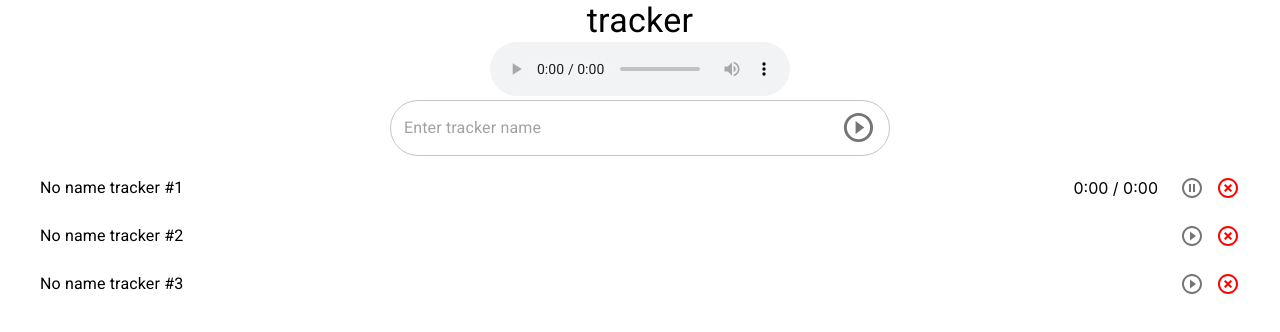
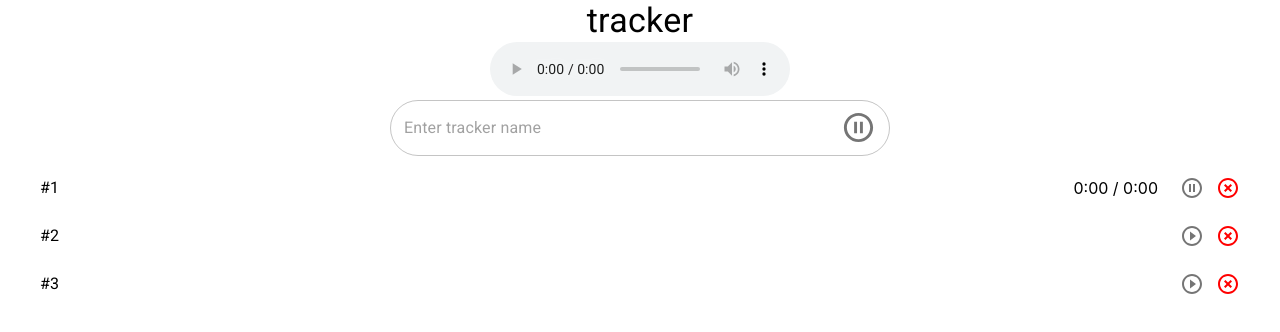
Before and after one commit to maksim-honchar/nimble, a React (Create React App) app: page / in a window 1280 px wide. Both pictures are taken after a click on the button 1192 px from the left and 187 px from the top of the page. Shown: the top 332 px of the page. Built offline with nearby package versions, Linux system fonts and the light colour scheme.

Commit message:
complete Search_js logic

```diff
--- a/src/components/Player.js
+++ b/src/components/Player.js
@@ -19,9 +19,9 @@ export const Player = () => {
 
   const [isPlaying, setIsPlaying] = useState(false);
   const [songs, setSongs] = useState([
-    { title: "No name tracker  #1", src: "./music/01.mp3" },
-    { title: "No name tracker  #2", src: "./music/02.mp3" },
-    { title: "No name tracker  #3", src: "./music/03.mp3" },
+    { title: "#1", src: "./music/01.mp3" },
+    { title: "#2", src: "./music/02.mp3" },
+    { title: "#3", src: "./music/03.mp3" },
   ]);
 
   const [currentSong, setCurrentSong] = useState(null);
@@ -76,7 +76,7 @@ export const Player = () => {
         onTimeUpdate={currentTimeTrack}
         onCanPlay={durationTrack}
       />
-      <Search />
+      <Search songs={songs} toggleTrack={toggleTrack} isPlaying={isPlaying} />
       <List className={classes.root}>{tracksList}</List>
     </div>
   );
--- a/src/components/Search.js
+++ b/src/components/Search.js
@@ -4,48 +4,52 @@ import OutlinedInput from "@material-ui/core/OutlinedInput";
 import InputAdornment from "@material-ui/core/InputAdornment";
 import FormControl from "@material-ui/core/FormControl";
 import PlayCircleOutlineIcon from "@material-ui/icons/PlayCircleOutline";
+import PauseCircleOutlineIcon from "@material-ui/icons/PauseCircleOutline";
 
-export const Search = () => {
-  const [values, setValues] = useState("");
+export const Search = (props) => {
+  const [trackTitle, setTrackTitle] = useState("");
 
   const handleChange = (e) => {
-    setValues(e.target.value);
+    setTrackTitle(e.target.value);
   };
 
-  const handleClickShowPassword = () => {
-    setValues({ ...values, showPassword: !values.showPassword });
-  };
-
-  const handleMouseDownPassword = (event) => {
-    event.preventDefault();
+  const playTrack = (e) => {
+    e.preventDefault();
+    props.songs.forEach((track, index) => {
+      if (track.title === trackTitle) {
+        props.toggleTrack(index);
+      }
+      return track;
+    });
   };
 
   return (
-    <div>
-      <div>
+    <form onSubmit={playTrack}>
       <FormControl variant="outlined">
         <OutlinedInput
           style={{ width: 500, borderRadius: 30 }}
           placeholder="Enter tracker name"
           id="search track"
           type="text"
-            value={values}
+          value={trackTitle}
           onChange={handleChange}
           endAdornment={
             <InputAdornment position="end">
               <IconButton
                 aria-label="button play"
-                  onClick={handleClickShowPassword}
-                  onMouseDown={handleMouseDownPassword}
+                onClick={playTrack}
                 edge="end"
               >
+                {props.isPlaying === true ? (
+                  <PauseCircleOutlineIcon fontSize="large" />
+                ) : (
                   <PlayCircleOutlineIcon fontSize="large" />
+                )}
               </IconButton>
             </InputAdornment>
           }
         />
       </FormControl>
-      </div>
-    </div>
+    </form>
   );
 };
```
Also changed, not shown: 1 other file (tests, documents, lock files or other folders). Lines whose indentation alone changed are shown as unchanged.
